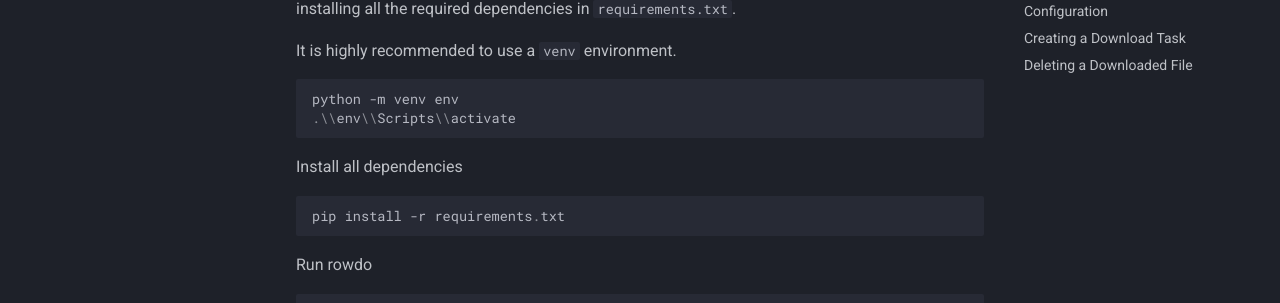
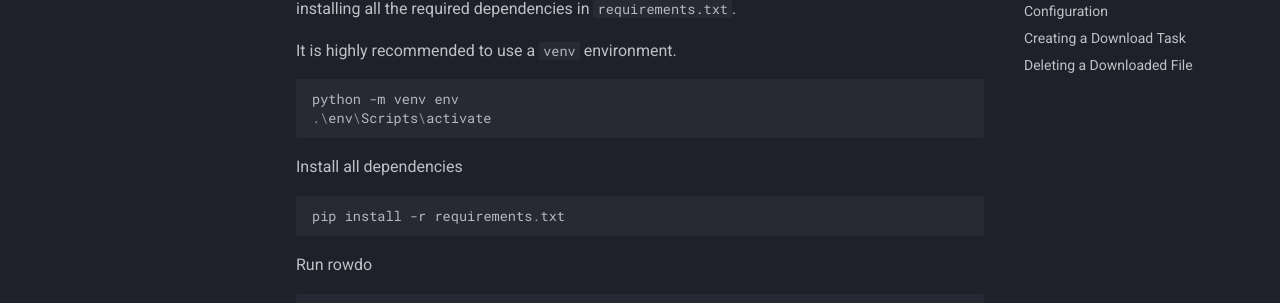
Before and after one commit to shotwn/Rowdo, an MkDocs documentation site: the page built from docs/docs/index.md, in a window 1280 px wide and 900 px high, scrolled down 614 px. Shown: the part 151-454 px from the top of the window. Built offline with MkDocs 1.6.1 and Material for MkDocs 9.7.7, drawn with Linux system fonts in a browser that asks for light colours; comment, search, counter and statistics services are not loaded.

Commit message:
Docs: Fix path typo

````diff
--- a/docs/docs/index.md
+++ b/docs/docs/index.md
@@ -17,7 +17,7 @@ To run rowdo directly as a python script, clone the repository and simply call `
 It is highly recommended to use a `venv` environment.
 ``` powershell
 python -m venv env
-.\\env\\Scripts\\activate
+.\env\Scripts\activate
 ```
 
 Install all dependencies
````
